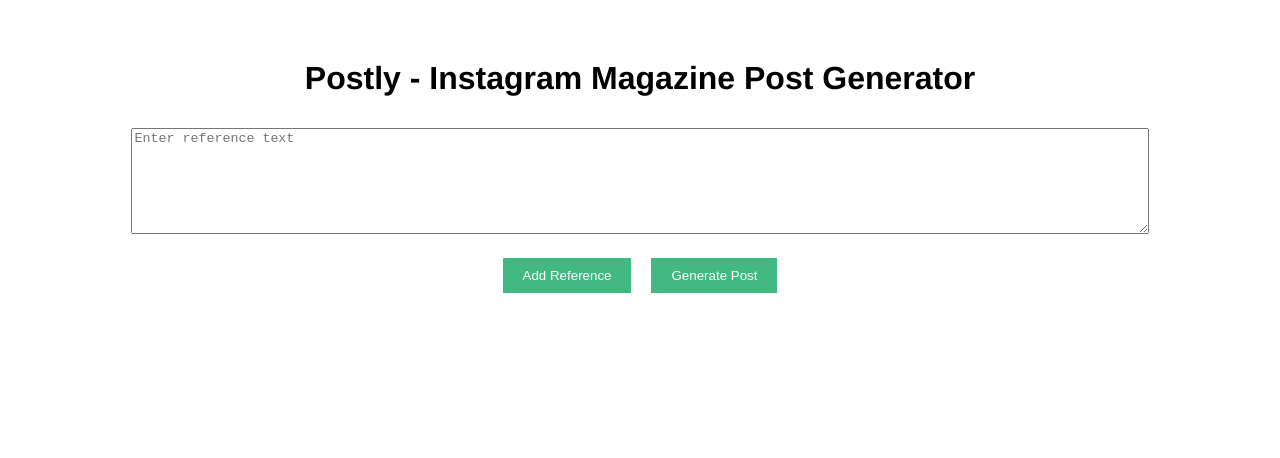
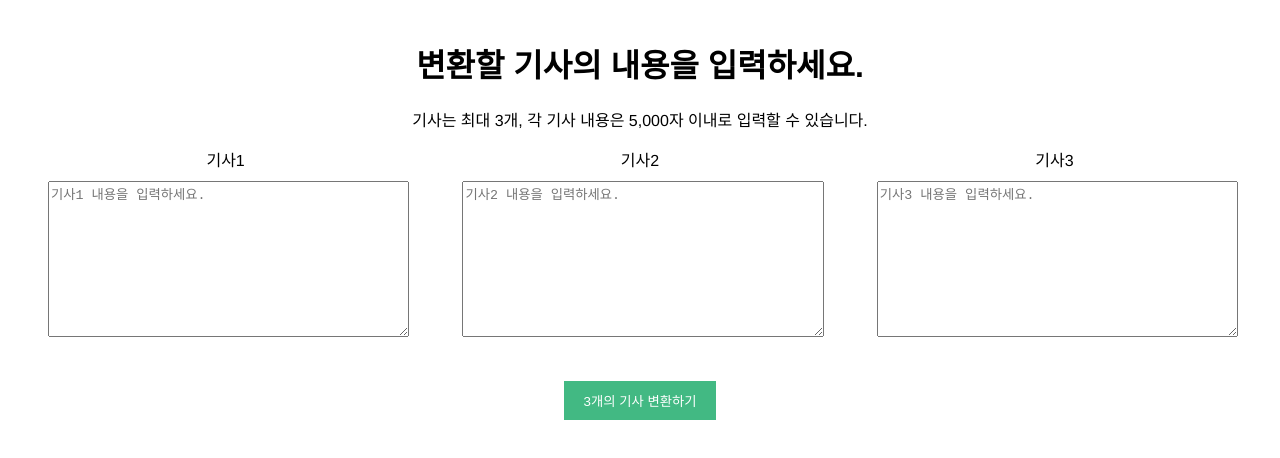
Before and after one commit to mingi3314/postly, a Vue app: page / in a window 1280 px wide. Shown: the top 458 px of the page. Built offline with nearby package versions, Linux system fonts and the light colour scheme; no server answers.

Commit message:
첫 커밋 🎉 (#1)
Co-authored-by: gaeul kim <gege020412@gmail.com>

```diff
--- a/src/App.vue
+++ b/src/App.vue
@@ -1,20 +1,41 @@
 <template>
   <div id="app">
-    <h1>Postly - Instagram Magazine Post Generator</h1>
-    <div v-for="reference in references" :key="reference.id">
-      <textarea
-        v-model="reference.text"
-        placeholder="Enter reference text"
-      ></textarea>
+    <div v-if="!isGenerating">
+      <!-- 첫 번째 화면 -->
+      <h1>변환할 기사의 내용을 입력하세요.</h1>
+      <p>기사는 최대 3개, 각 기사 내용은 5,000자 이내로 입력할 수 있습니다.</p>
+      <div class="article-inputs">
+        <div
+          v-for="(reference, index) in references"
+          :key="index"
+          class="article-input"
+        >
+          <label :for="'reference' + index">기사{{ index + 1 }}</label>
+          <textarea
+            v-model="reference.text"
+            :placeholder="'기사' + (index + 1) + ' 내용을 입력하세요.'"
+            maxlength="5000"
+          ></textarea>
+        </div>
+      </div>
+      <button @click="generatePost">3개의 기사 변환하기</button>
     </div>
-    <button @click="addReference" :disabled="references.length >= 5">
-      Add Reference
-    </button>
-    <button @click="generatePost">Generate Post</button>
 
-    <div v-if="generatedPost">
-      <h2>Generated Post</h2>
-      <p>{{ generatedPost }}</p>
+    <div v-else>
+      <!-- 두 번째 화면 -->
+      <div v-if="isLoading" class="loading">
+        <p>기사를 변환 중입니다...</p>
+        <!-- 로딩 애니메이션 -->
+        <div class="spinner"></div>
+      </div>
+      <div v-else>
+        <h2>변환된 기사 내용을 확인하세요.</h2>
+        <div class="generated-article">
+          <p>{{ generatedPost }}</p>
+        </div>
+        <button @click="reset">다시 변환하기</button>
+        <button @click="copyPost">기사 복사하기</button>
+      </div>
     </div>
   </div>
 </template>
@@ -22,55 +43,74 @@
 <script lang="ts">
 import { defineComponent, ref } from "vue";
 import { generatePost } from "./langchain";
-import { v4 as uuidv4 } from "uuid"; // 고유 ID 생성을 위해 uuid 패키지 사용
-import { Reference } from "./types"; // Reference 타입 import
 
 export default defineComponent({
   setup() {
-    const references = ref<Reference[]>([{ id: uuidv4(), text: "" }]); // Reference 타입의 배열로 선언
-
+    const references = ref([{ text: "" }, { text: "" }, { text: "" }]);
     const generatedPost = ref("");
-
-    const addReference = () => {
-      if (references.value.length < 5) {
-        references.value.push({ id: uuidv4(), text: "" });
-      }
-    };
+    const isGenerating = ref(false);
+    const isLoading = ref(true);
 
     const generatePostHandler = async () => {
+      isGenerating.value = true;
+      isLoading.value = true;
       const validReferences = references.value.filter(
         (ref) => ref.text.trim() !== ""
       );
       if (validReferences.length > 0) {
-        generatedPost.value = await generatePost(validReferences); // Reference 객체 배열 전달
+        generatedPost.value = await generatePost(validReferences);
       }
+      isLoading.value = false;
+    };
+
+    const reset = () => {
+      isGenerating.value = false;
+      references.value.forEach((ref) => (ref.text = ""));
+    };
+
+    const copyPost = () => {
+      navigator.clipboard.writeText(generatedPost.value);
+      alert("기사가 복사되었습니다.");
     };
 
     return {
       references,
       generatedPost,
-      addReference,
+      isGenerating,
+      isLoading,
       generatePost: generatePostHandler,
+      reset,
+      copyPost,
     };
   },
 });
 </script>
 
-<style>
+<style scoped>
 #app {
   font-family: Avenir, Helvetica, Arial, sans-serif;
   text-align: center;
-  margin-top: 60px;
+  margin: 40px;
+}
+
+.article-inputs {
+  display: flex;
+  justify-content: space-between;
+  margin-bottom: 20px;
+}
+
+.article-input {
+  width: 30%;
 }
 
 textarea {
-  width: 80%;
-  height: 100px;
-  margin: 10px 0;
+  width: 100%;
+  height: 150px;
+  margin-top: 10px;
 }
 
 button {
-  margin: 10px;
+  margin: 20px 10px;
   padding: 10px 20px;
   background-color: #42b983;
   color: white;
@@ -82,4 +122,39 @@
   background-color: #ccc;
   cursor: not-allowed;
 }
+
+/* 로딩 애니메이션 스타일 */
+.loading {
+  display: flex;
+  flex-direction: column;
+  align-items: center;
+  justify-content: center;
+  height: 300px;
+}
+
+.spinner {
+  border: 6px solid #ccc;
+  border-top: 6px solid #42b983;
+  border-radius: 50%;
+  width: 50px;
+  height: 50px;
+  animation: spin 1s linear infinite;
+}
+
+@keyframes spin {
+  0% {
+    transform: rotate(0deg);
+  }
+  100% {
+    transform: rotate(360deg);
+  }
+}
+
+.generated-article {
+  margin: 20px auto;
+  padding: 20px;
+  border: 1px solid #ddd;
+  max-width: 600px;
+  text-align: left;
+}
 </style>
--- a/src/types.ts
+++ b/src/types.ts
@@ -1,4 +1,3 @@
 export interface Reference {
-  id: string;
   text: string;
 }
```
